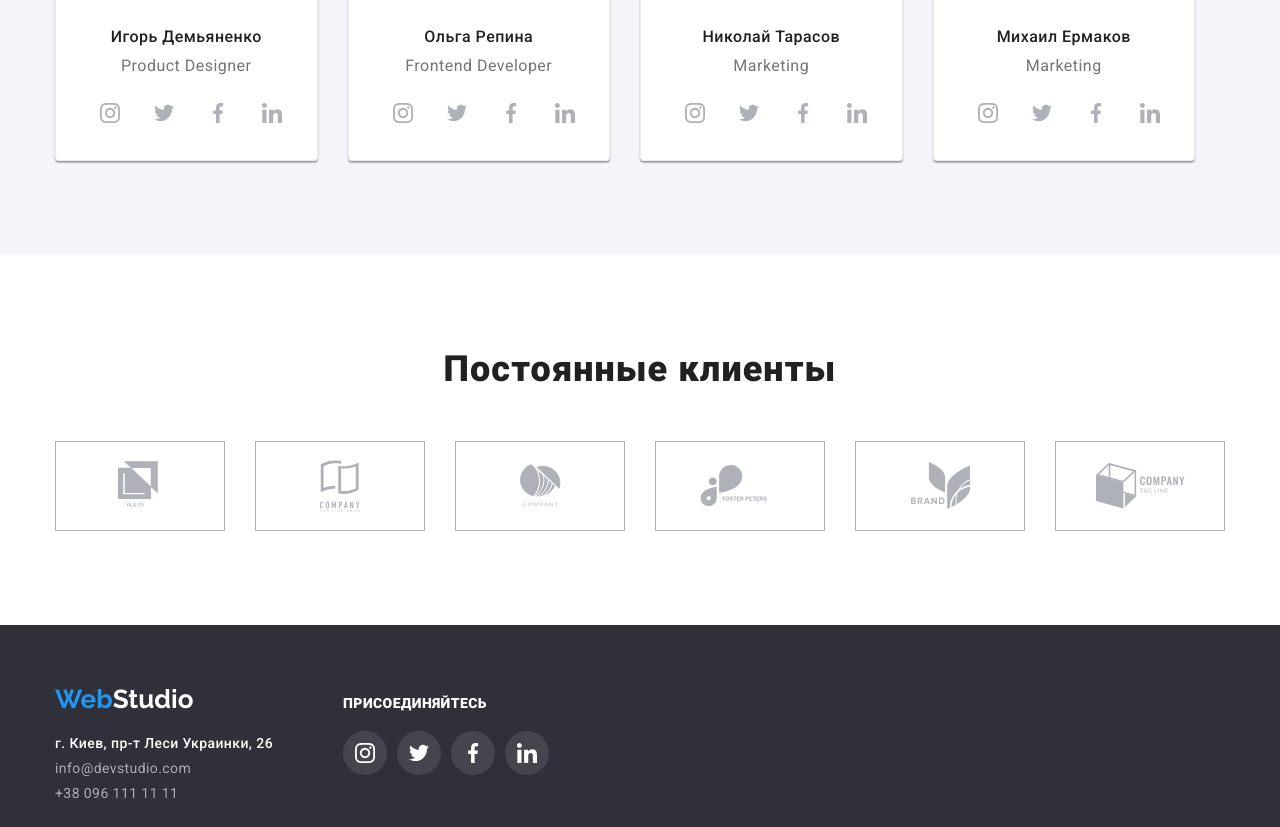
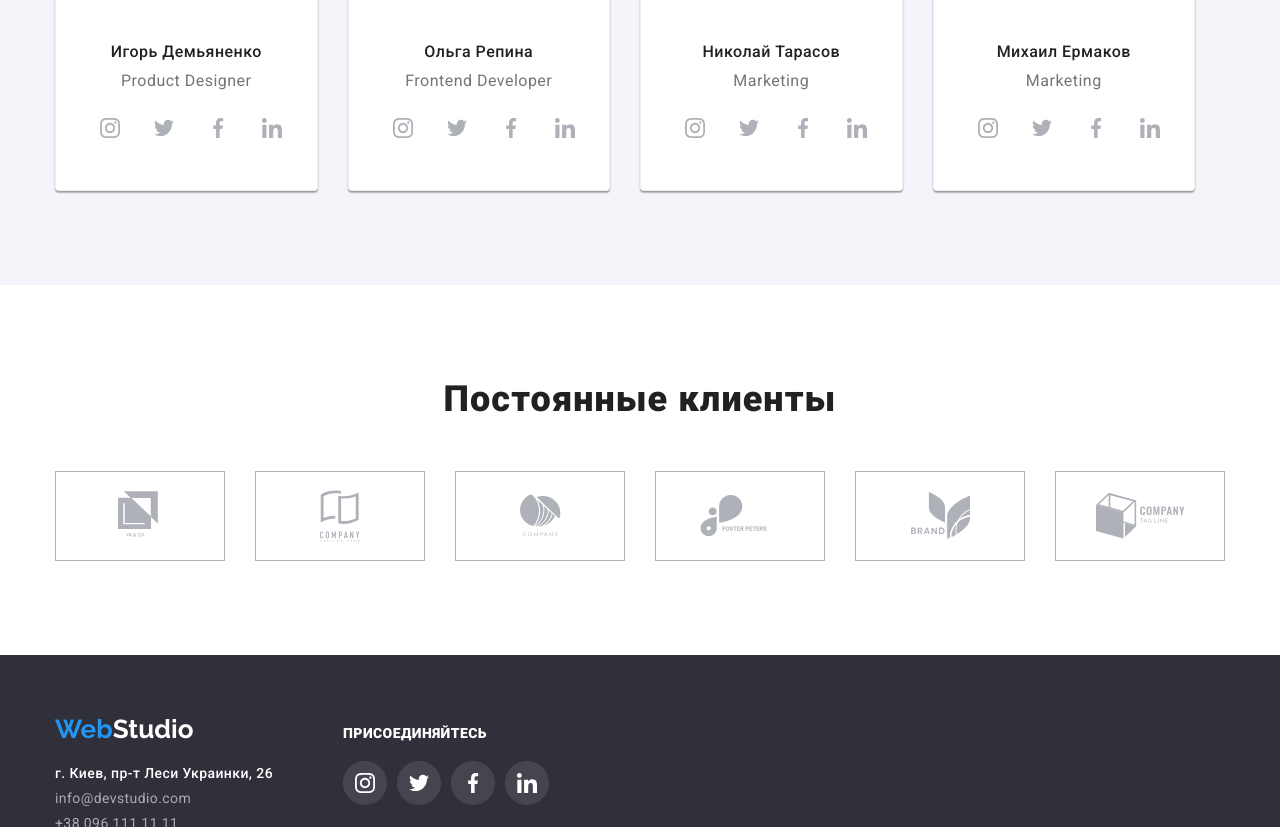
Before and after one commit to KaterinaM1105/goit-markup-hw-04, a plain HTML site: page index.html in a window 1280 px wide. Shown: the part 2055-2882 px from the top of the page. Drawn offline with nearby package versions, Linux system fonts and the light colour scheme.

Commit message:
Corrections added
https://prnt.sc/uub16a уберите запятую + отступы между вложенными в этот див элементами должны быть через марджины, а не паддинги

https://prnt.sc/uub2bn

https://prnt.sc/uub6s3 у вас svg - это весь этот квадрат, 44 на 44. А должна быть только сама иконочка внутри этого квадрата (44 на 44 должны быть размеры ссылки). Это касается всех иконок соцсетей.

```diff
--- a/css/styles.css
+++ b/css/styles.css
@@ -305,7 +305,7 @@ img {
   align-items: center;
 }
 .team-element {
-  padding: 15px, 30px;
+  padding: 15px 30px;
 }
 .team-title {
   color: var(--title-text-color);
@@ -349,7 +349,7 @@ img {
   letter-spacing: 0.03em;
 
   text-align: center;
-  padding-bottom: 10px;
+  margin-bottom: 10px;
 }
 .team-position {
   color: var(--primary-text-color);
@@ -360,7 +360,7 @@ img {
   letter-spacing: 0.03em;
 
   text-align: center;
-  padding-bottom: 16px;
+  margin-bottom: 16px;
 }
 .social-links {
   display: flex;
@@ -413,7 +413,6 @@ img {
   align-items: center;
   width: 170px;
   height: 90px;
-  margin-right: 30px;
   border: 1px solid var(--social-links-color);
   fill: var(--social-links-color);
 }
@@ -585,12 +584,12 @@ img {
 .footer-social-item {
   margin-left: 10px;
 }
+.footer-social-link svg {
+  height: 44px;
+  width: 44px;
+}
 .footer-social-item:first-child {
   margin-left: 0px;
-}
-.footer-social-svg {
-  height: 44px;
-  width: 44px;
 }
 .footer-social-link {
   --color4: var(--footer-social-links);
```
Also changed, not shown: index.html (+4 -2 lines).
